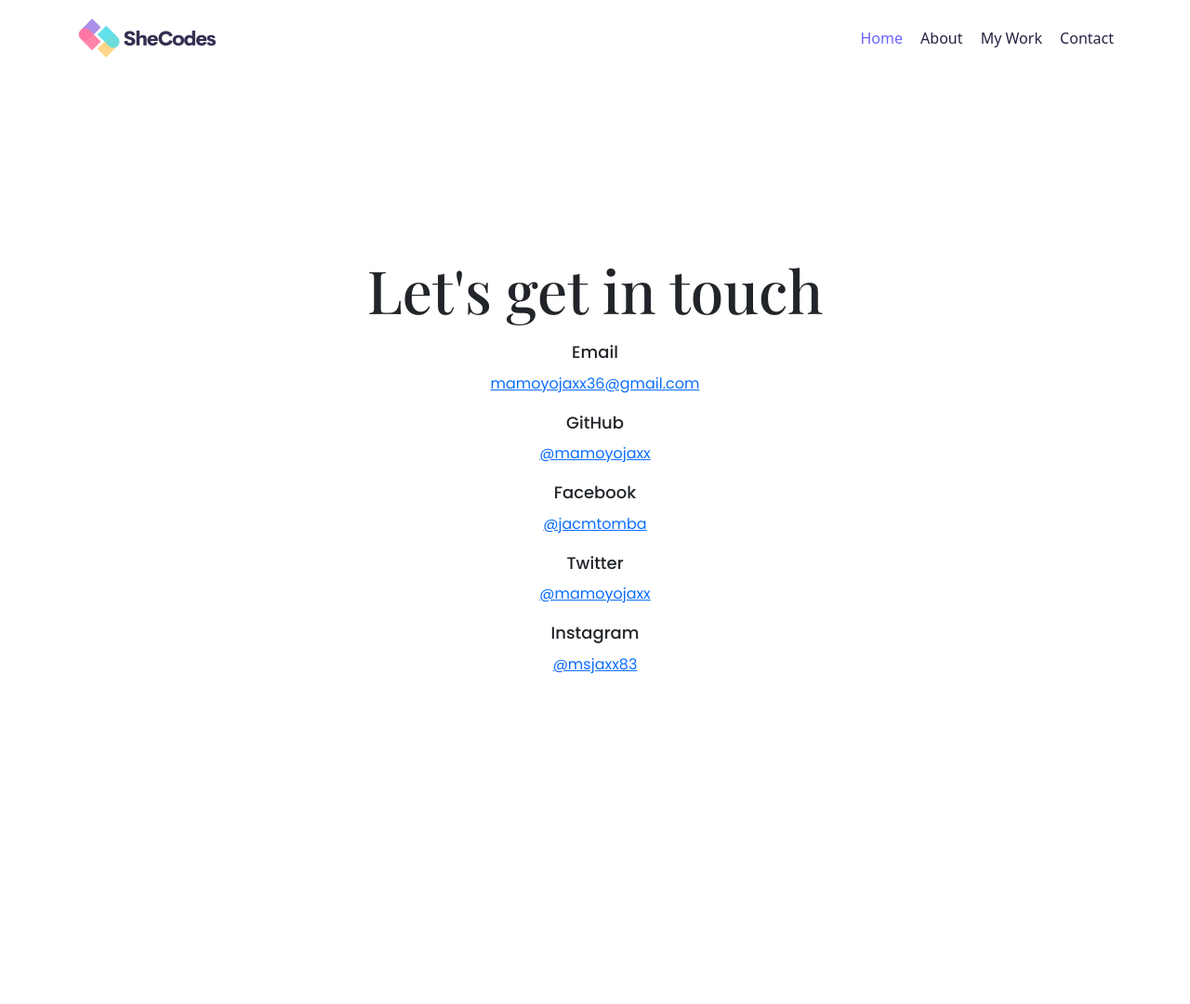
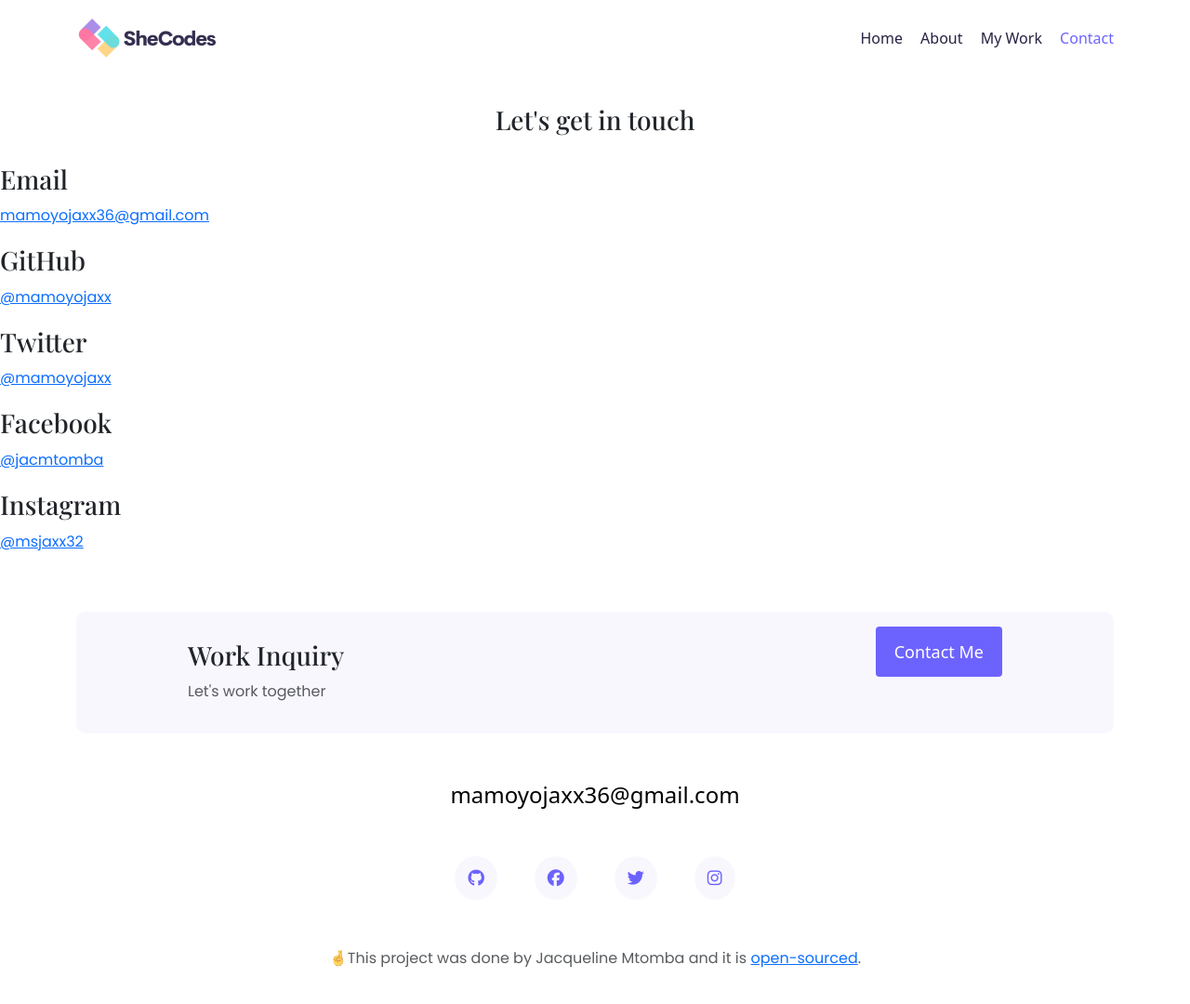
Before and after one commit to mamoyojaxx/Portfolio_Project, a plain HTML site: page contact.html in a window 1280 px wide. Shown: the whole page at 93% size. Before the commit the page ends 920 px from the top, so only its background shows below. Drawn offline with nearby package versions, Linux system fonts and the light colour scheme; a web font is replaced by a local one.

Commit message:
SEO friendliness added

```diff
--- a/contact.html
+++ b/contact.html
@@ -3,7 +3,8 @@
 <head>
     <meta charset="UTF-8">
     <meta name="viewport" content="width=device-width, initial-scale=1.0">
-    <title>Portfolio Project</title>
+    <meta name="description" content="Based in Durban, South Africa - Jacqueline enjoys developing with various tools on the front end.">
+    <title>Contact Jacqueline</title>
    <link rel="stylesheet" href="src/style.css">
     <link rel="preconnect" href="https://fonts.googleapis.com">
 <link rel="preconnect" href="https://fonts.gstatic.com" crossorigin>
@@ -17,35 +18,72 @@
 <body>
     <div class="container">
         <nav class="d-flex justify-content-between">
-            <img src="src/images/logo.png" class="logo d-none d-md-block" alt="">
-            <img src="src/images/logo_sml.png" class="logo d-block d-md-none" alt="">
+            <img src="src/images/logo.png" class="logo d-none d-md-block" alt="Company Logo">
+            <img src="src/images/logo_sml.png" class="logo d-block d-md-none" alt="Company Logo">
         <ul>
         <ul>
-        <li class="active"><a href="/">Home</a></li>
-        <li><a href="/about.html">About</a></li>
-        <li><a href="/work.html">My Work</a></li>
-        <li><a href="/contact.html">Contact</a></li>
+        <li><a href="/" title="Home Page">Home</a></li>
+        <li><a href="/about.html" title="About Jacqueline">About</a></li>
+        <li><a href="/work.html" title="Jacqueline's Work">My Work</a></li>
+        <li class="active"><a href="/contact.html" title="Contact Jacqueline">Contact</a></li>
     </ul>
 
     </nav>
     </div>
-    <div class = "content-container">
+
 
                 <div class="content">
-    <h1 class="mb-3">Let's get in touch</h1>
-    <h3>Email</h3>
-    <p>
-      <a href="mailto:mamoyojaxx36@gmail.com">mamoyojaxx36@gmail.com</a></p>
-      <h3>GitHub</h3>
-    <p><a href="https://www.github.com/mamoyojaxx" target="_blank">@mamoyojaxx</a></p>
-    <h3>Facebook</h3>
-    <p><a href="https://www.facebook.com/jacmtomba" target="_blank">@jacmtomba</a></p>
-    <h3>Twitter</h3>
-    <p><a href="https://www.x.com/mamoyojaxx" target="_blank">@mamoyojaxx</a></p>
-    <h3>Instagram</h3>
-    <p><a href="https://www.instagram.com/msjaxx83/" target="_blank">@msjaxx83</a></p>
+
+    <h3 class="mb-3 text-center">Let's get in touch</h3>
 </div>
+<div class="contact-section ">
+<h3>Email</h3>
+        <p>
+          <a href="mamoyojaxx36@gmail.com"> mamoyojaxx36@gmail.com </a>
+        </p>
+        <h3>GitHub</h3>
+        <p>
+            <a href="https://www.github.com/mamoyojaxx" target="_blank" title="GitHub Profile">
+            @mamoyojaxx
+          </a>
+        <h3>Twitter</h3>
+        <p>
+            <a href="https://www.x.com/mamoyojaxx" target="_blank" title="X Profile">
+            @mamoyojaxx
+          </a>
+        </p>
+        <h3>Facebook</h3>
+        <p>
+            <a href="https://www.facebook.com/jacmtomba" target="_blank" title = "Facebook Profile">
+            @jacmtomba
+          </a>
+        <h3>Instagram</h3>
+        <p>
+            <a href="https://www.instagram.com/msjaxx83/" target="_blank" title = "Instagram Profile">
+            @msjaxx32
+          </a>
+        </p>
+    </div>
+<footer class="container">
+    <div class="contact-box d-flex justify-content-between mb-5 d-none d-md-flex">
+        <div>
+        <h3>Work Inquiry</h3>
+        <p class="text-muted">Let's work together</p>
+    </div>
+    <div>
+        <a href="/contact.html" class="text-decoration-none btn-link">Contact Me</a>
+    </div>
+    </div>
+    <div class="d-flex justify-content-center mb-5">
+<a href="mailto:mamoyojaxx36@gmail.com" class="email-link" title = "Email Jacqueline">mamoyojaxx36@gmail.com</a>
 </div>
-
+<div class="social-links d-flex mb-5 justify-content-center">
+    <a href="https://github.com/mamoyojaxx" target="_blank" title = "GitHub Profile"><i class="fab fa-github"></i></a>
+    <a href="https://www.facebook.com/jacmtomba" target="_blank" title = "Facebook Profile"><i class="fab fa-facebook"></i></a>
+    <a href="https://www.x.com/mamoyojaxx" target="_blank" title="X Profile"><i class="fab fa-twitter"></i></a>
+    <a href="https://www.instagram.com/msjaxx83/" target="_blank" title = "Instagram Profile"><i class="fab fa-instagram"></i></a>
+</div>
+<p class="text-center text-muted">🤞This project was done by Jacqueline Mtomba and it is <a href="https://github.com/mamoyojaxx/Portfolio_Project" target="_blank">open-sourced</a>.</p>
+</footer>
 </body>
 </html>
--- a/src/style.css
+++ b/src/style.css
@@ -24,7 +24,7 @@ h3{
 }
 
 .content-container{
-    padding:160px 20px;
+    padding:60px 20px;
     text-align: center;
 }
 
@@ -100,7 +100,7 @@ p{
 .hero{
     background-color: var(--bg-color);
     text-align: center;
-    padding:160px 20px;
+    padding:60px 20px;
 }
 
 .btn-link{
```
Also changed, not shown: about.html (+30 -8 lines), index.html (+20 -18 lines), work.html (+30 -9 lines).
